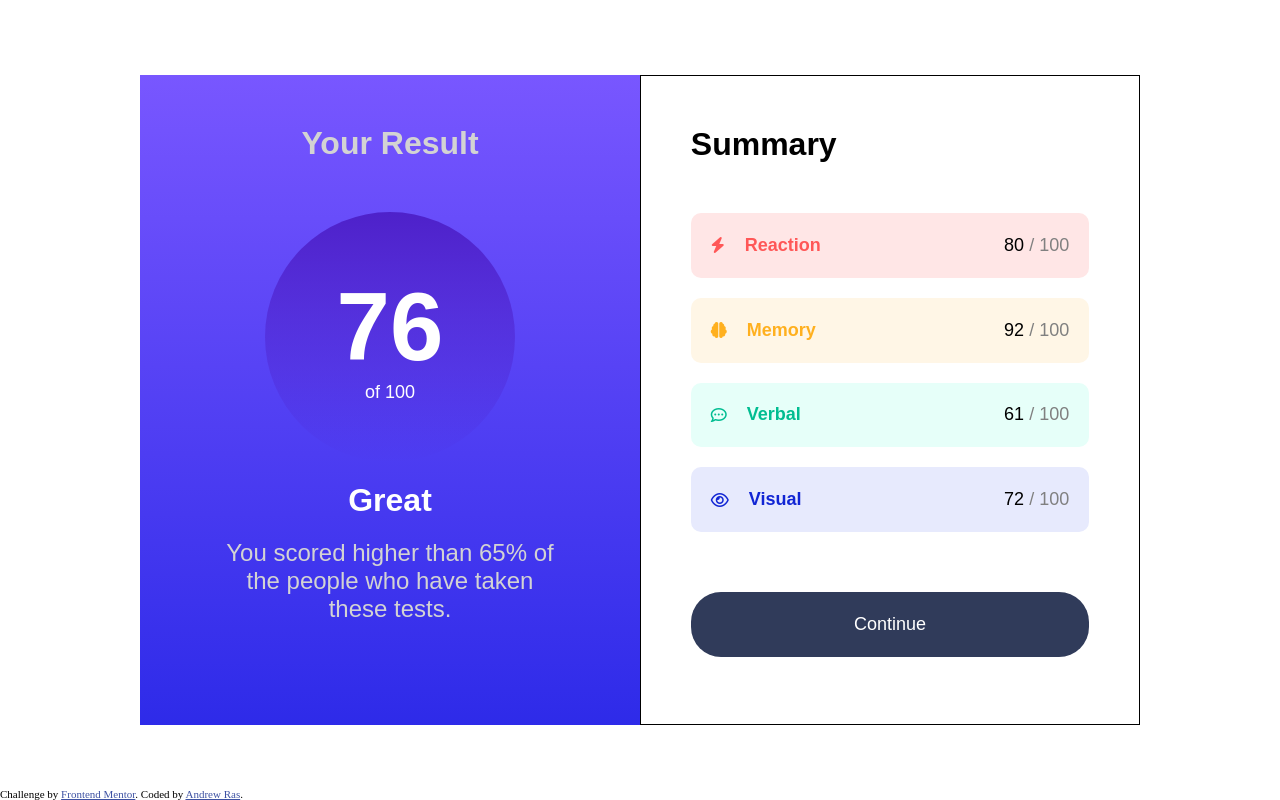
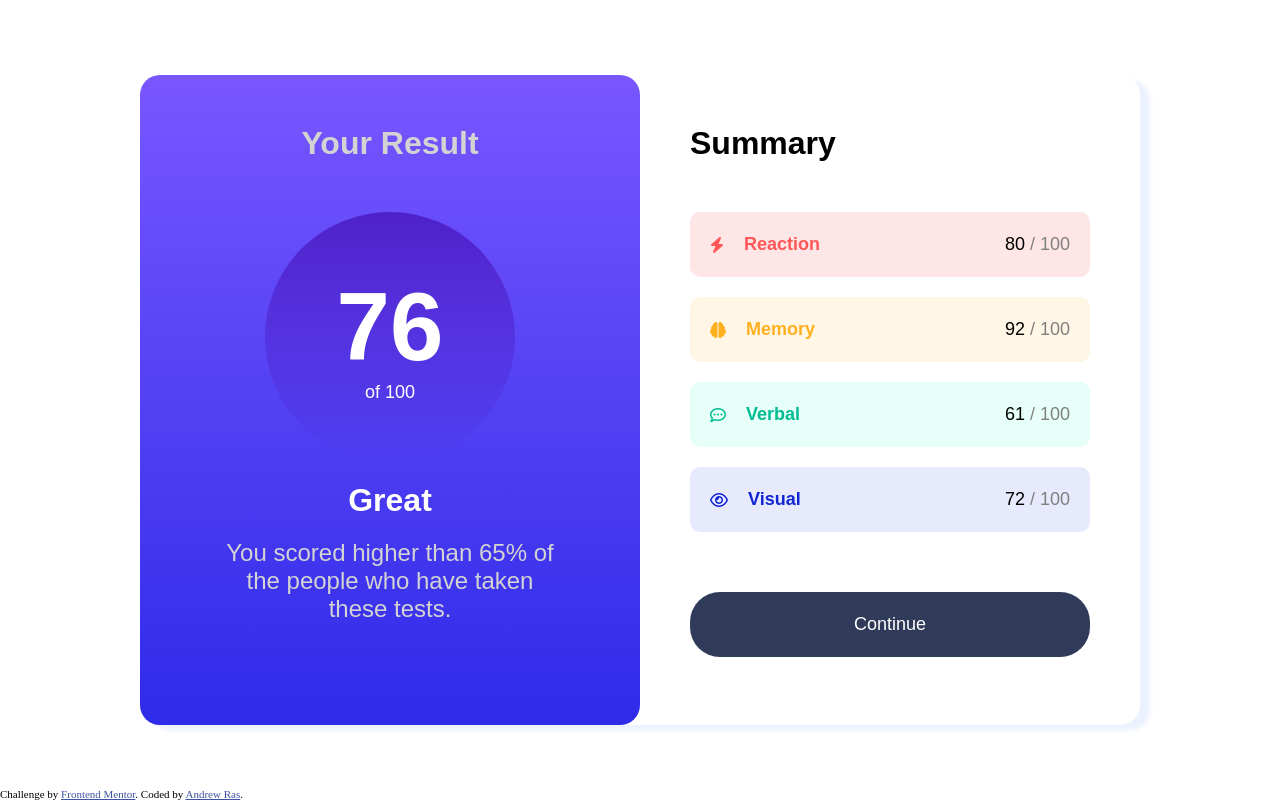
Before and after one commit to andrewras58/Results-Summary-Component, a plain HTML site: page index.html in a window 1280 px wide. Drawn offline with Linux system fonts and the light colour scheme; a web font is replaced by a local one.

Commit message:
final css commit

```diff
--- a/style.css
+++ b/style.css
@@ -58,6 +58,8 @@ p, h2, h3, h4, button, span{
     height: 650px;
     display: flex;
     justify-content: center;
+    box-shadow: 10px 5px 5px hsl(221, 100%, 96%);
+    border-radius: 20px;
 }
 
 .results{
@@ -67,14 +69,15 @@ p, h2, h3, h4, button, span{
     background-image: linear-gradient(var(--LightSlateBlue), var(--LightRoyalBlue));
     color: white;
     width: 50%;
+    border-radius: 20px;
 }
 
 .summary{
     display: flex;
     flex-direction: column;
     align-items: center;
-    border: 1px solid black;
     width: 50%;
+    border-radius: 20px;
 }
 
 .attribution{
```
